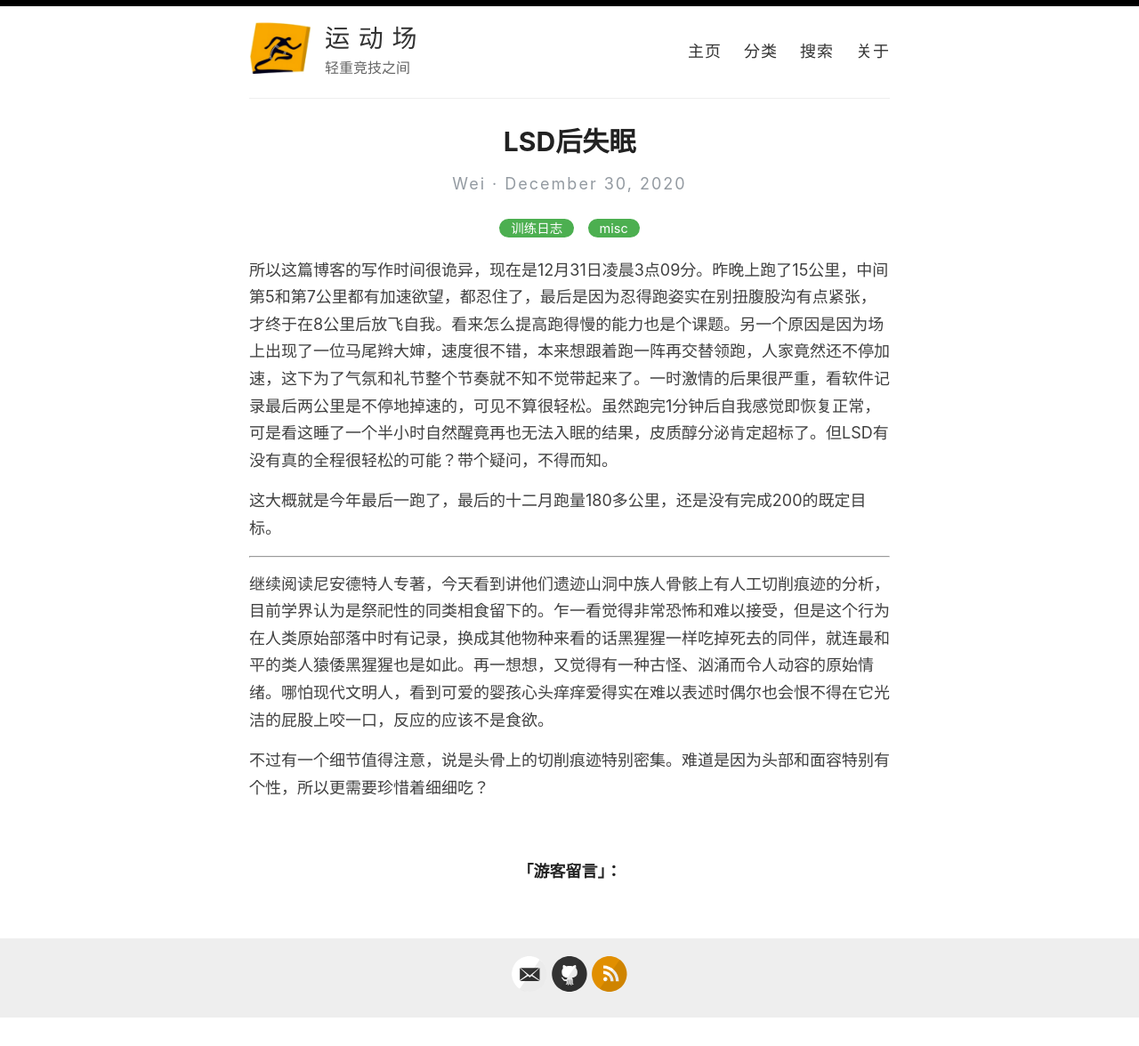
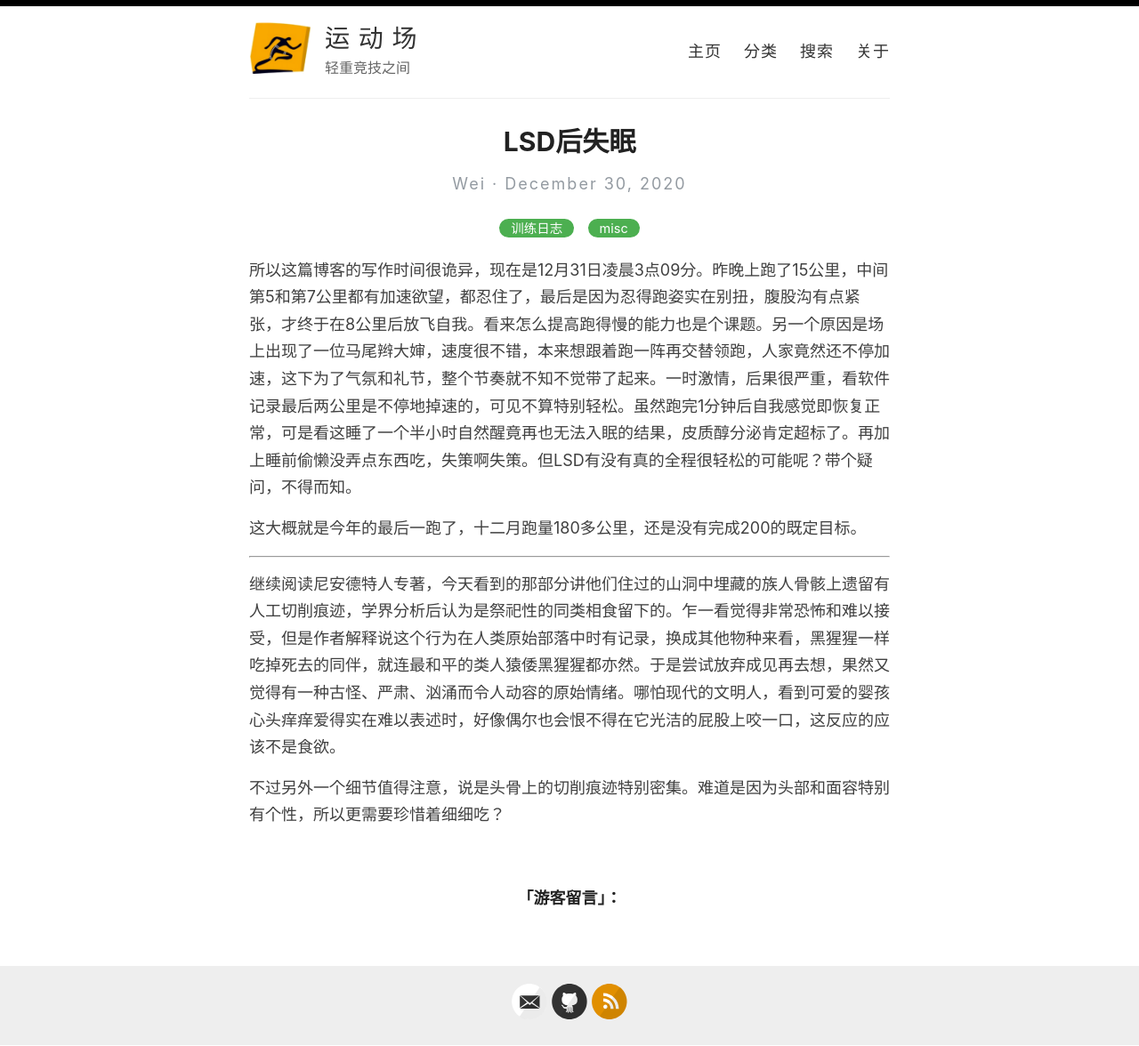
Before and after one commit to athletik/athletik.github.io, a Jekyll site: the page built from _posts/2020-12-30-LSD后失眠.md, in a window 1280 px wide. Shown: the whole page at 89% size. Built offline with Jekyll 4.4.1, drawn with Linux system fonts in a browser that asks for light colours; comment, search, counter and statistics services are not loaded; before the commit the page ends 1145 px from its top, so only the background shows below that.

Commit message:
Update 2020-12-30-LSD后失眠.md

```diff
--- a/_posts/2020-12-30-LSD后失眠.md
+++ b/_posts/2020-12-30-LSD后失眠.md
@@ -4,12 +4,12 @@ categories: [训练日志, misc]
 title: LSD后失眠
 ---
 
-所以这篇博客的写作时间很诡异，现在是12月31日凌晨3点09分。昨晚上跑了15公里，中间第5和第7公里都有加速欲望，都忍住了，最后是因为忍得跑姿实在别扭腹股沟有点紧张，才终于在8公里后放飞自我。看来怎么提高跑得慢的能力也是个课题。另一个原因是因为场上出现了一位马尾辫大婶，速度很不错，本来想跟着跑一阵再交替领跑，人家竟然还不停加速，这下为了气氛和礼节整个节奏就不知不觉带起来了。一时激情的后果很严重，看软件记录最后两公里是不停地掉速的，可见不算很轻松。虽然跑完1分钟后自我感觉即恢复正常，可是看这睡了一个半小时自然醒竟再也无法入眠的结果，皮质醇分泌肯定超标了。但LSD有没有真的全程很轻松的可能？带个疑问，不得而知。
+所以这篇博客的写作时间很诡异，现在是12月31日凌晨3点09分。昨晚上跑了15公里，中间第5和第7公里都有加速欲望，都忍住了，最后是因为忍得跑姿实在别扭，腹股沟有点紧张，才终于在8公里后放飞自我。看来怎么提高跑得慢的能力也是个课题。另一个原因是场上出现了一位马尾辫大婶，速度很不错，本来想跟着跑一阵再交替领跑，人家竟然还不停加速，这下为了气氛和礼节，整个节奏就不知不觉带了起来。一时激情，后果很严重，看软件记录最后两公里是不停地掉速的，可见不算特别轻松。虽然跑完1分钟后自我感觉即恢复正常，可是看这睡了一个半小时自然醒竟再也无法入眠的结果，皮质醇分泌肯定超标了。再加上睡前偷懒没弄点东西吃，失策啊失策。但LSD有没有真的全程很轻松的可能呢？带个疑问，不得而知。
 
-这大概就是今年最后一跑了，最后的十二月跑量180多公里，还是没有完成200的既定目标。
+这大概就是今年的最后一跑了，十二月跑量180多公里，还是没有完成200的既定目标。
 
 ---
 
-继续阅读尼安德特人专著，今天看到讲他们遗迹山洞中族人骨骸上有人工切削痕迹的分析，目前学界认为是祭祀性的同类相食留下的。乍一看觉得非常恐怖和难以接受，但是这个行为在人类原始部落中时有记录，换成其他物种来看的话黑猩猩一样吃掉死去的同伴，就连最和平的类人猿倭黑猩猩也是如此。再一想想，又觉得有一种古怪、汹涌而令人动容的原始情绪。哪怕现代文明人，看到可爱的婴孩心头痒痒爱得实在难以表述时偶尔也会恨不得在它光洁的屁股上咬一口，反应的应该不是食欲。
+继续阅读尼安德特人专著，今天看到的那部分讲他们住过的山洞中埋藏的族人骨骸上遗留有人工切削痕迹，学界分析后认为是祭祀性的同类相食留下的。乍一看觉得非常恐怖和难以接受，但是作者解释说这个行为在人类原始部落中时有记录，换成其他物种来看，黑猩猩一样吃掉死去的同伴，就连最和平的类人猿倭黑猩猩都亦然。于是尝试放弃成见再去想，果然又觉得有一种古怪、严肃、汹涌而令人动容的原始情绪。哪怕现代的文明人，看到可爱的婴孩心头痒痒爱得实在难以表述时，好像偶尔也会恨不得在它光洁的屁股上咬一口，这反应的应该不是食欲。
 
-不过有一个细节值得注意，说是头骨上的切削痕迹特别密集。难道是因为头部和面容特别有个性，所以更需要珍惜着细细吃？
+不过另外一个细节值得注意，说是头骨上的切削痕迹特别密集。难道是因为头部和面容特别有个性，所以更需要珍惜着细细吃？
```
